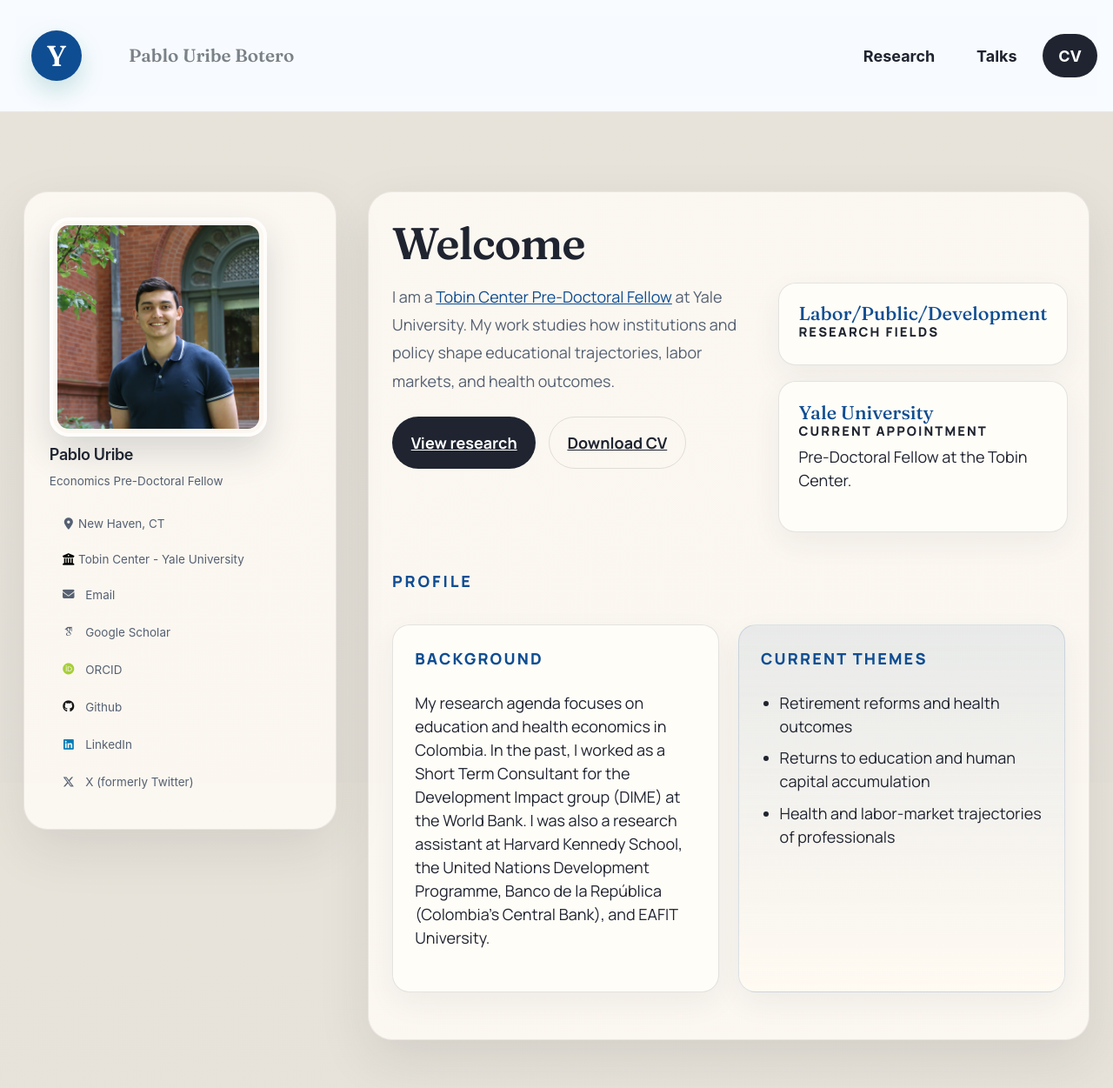
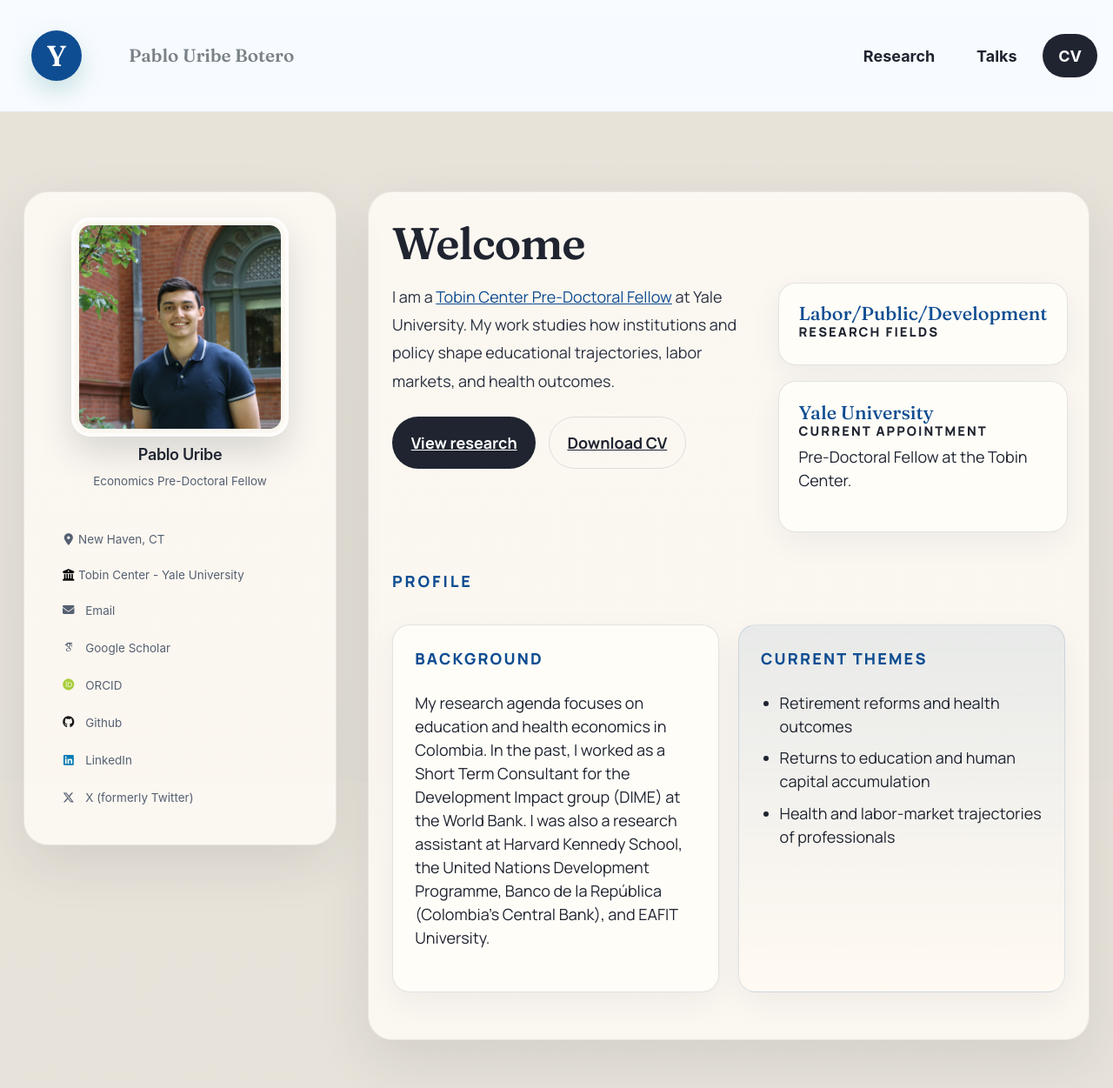
Before and after one commit to PabloUribeB/PabloUribeB.github.io, a Jekyll site: the page built from _pages/about.md, in a window 1280 px wide and 1394 px high. Shown: the top 1251 px of the window at 87% size. Built offline with Jekyll 4.4.1, drawn with Linux system fonts in a browser that asks for light colours; some web fonts are replaced.

Commit message:
Center avatar and description, and make intro text darker

```diff
--- a/_sass/custom.scss
+++ b/_sass/custom.scss
@@ -255,11 +255,15 @@ img.author__avatar {
   border: 4px solid rgba(255, 255, 255, 0.7);
   border-radius: 22px;
   box-shadow: 0 18px 40px rgba(31, 36, 48, 0.16);
+  display: block;
+  margin-left: auto;
+  margin-right: auto;
 }
 
 .author__name {
   font-size: 1.6rem;
   margin-bottom: 0.2rem;
+  text-align: center;
 }
 
 .author__bio,
@@ -267,6 +271,34 @@ img.author__avatar {
 .author__desktop,
 .author__urls li {
   color: var(--ink-soft);
+}
+
+.author__avatar,
+.author__content {
+  text-align: center;
+}
+
+.author__avatar {
+  display: flex;
+  justify-content: center;
+}
+
+.sidebar .author__avatar {
+  float: none !important;
+  margin-left: auto;
+  margin-right: auto;
+}
+
+.sidebar .author__content {
+  align-items: center;
+  display: flex;
+  flex-direction: column;
+}
+
+.sidebar .author__bio {
+  margin-left: auto;
+  margin-right: auto;
+  text-align: center;
 }
 
 .author__tagline {
@@ -376,7 +408,7 @@ img.author__avatar {
 
 .page-intro__lead,
 .home-hero__lead {
-  color: var(--ink-soft);
+  color: #2a3140;
   font-size: 1.08rem;
   line-height: 1.8;
   max-width: 56rem;
```
